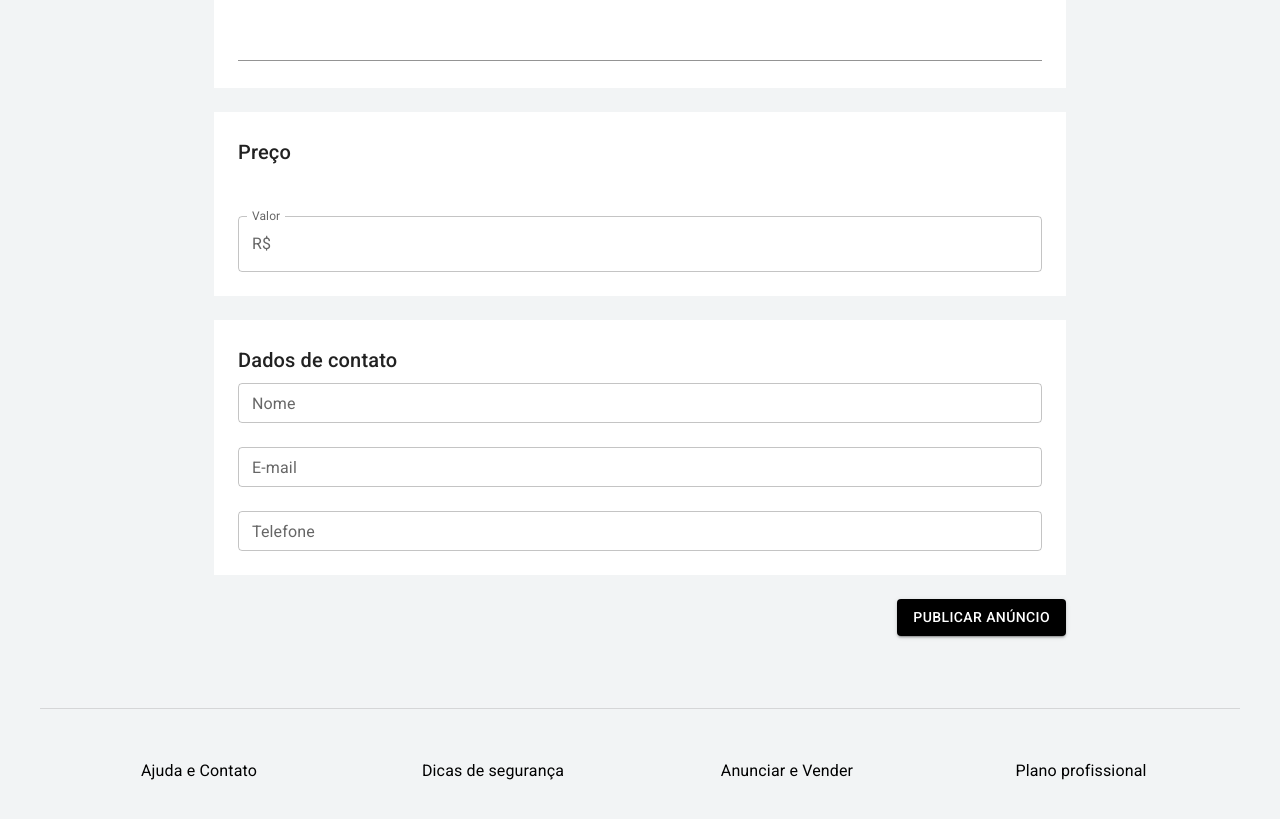
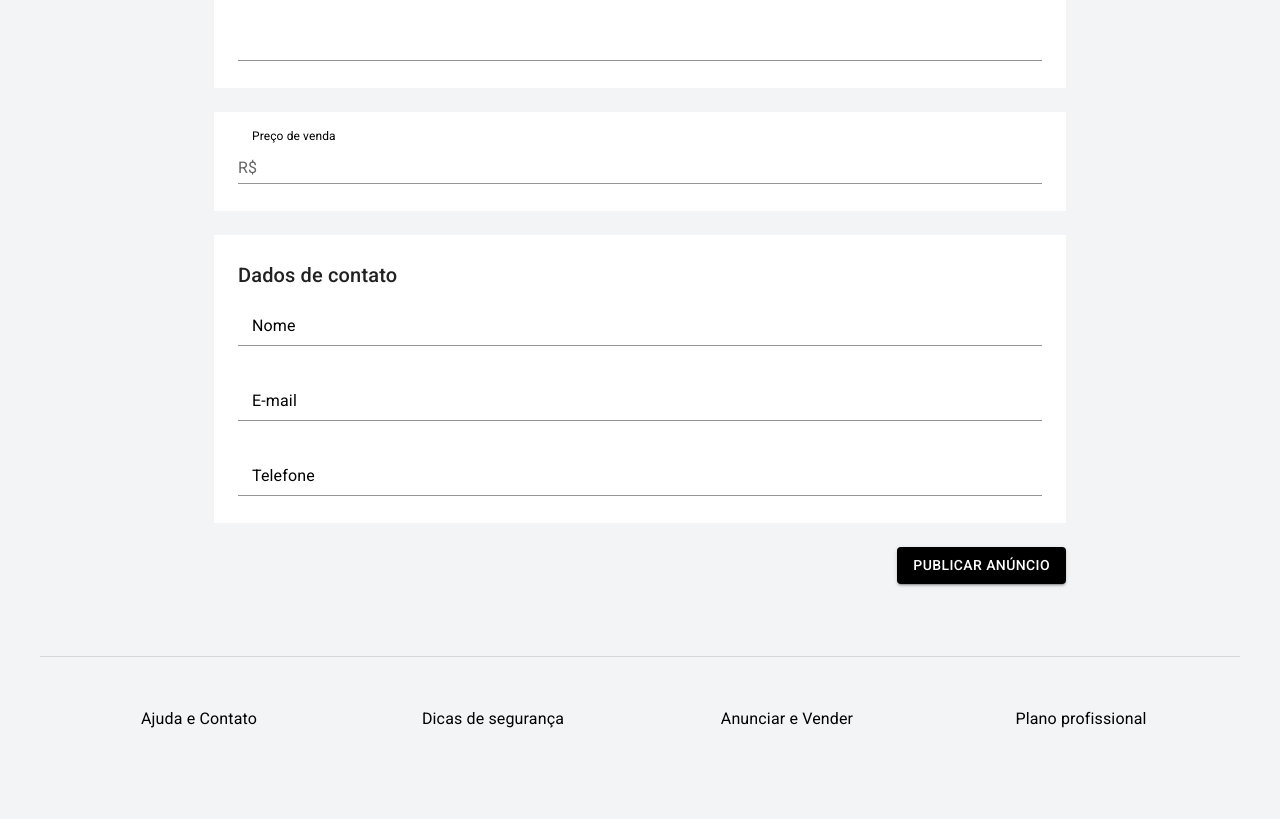
Before and after one commit to ericlesbrum/Projeto-Anunx, a Next.js app: page /user/publish in a window 1280 px wide. Shown: the part 900-1719 px from the top of the page. After the commit the page ends 1681 px from the top, so only its background shows below. Built offline with nearby package versions, Linux system fonts and the light colour scheme.

Commit message:
Validação dos campos preço, nome, email

```diff
--- a/pages/user/publish.js
+++ b/pages/user/publish.js
@@ -29,6 +29,10 @@ let validateSchema = yup.object({
     title: yup.string().min(6, 'Escreva um título maior').max(100, 'Título muito grande').required('Campo obrigatório'),
     category: yup.string().required('Campo obrigatório'),
     description: yup.string().min(50, 'Escreva uma descrição com pelo menos 50  caracteres.').required('Campo obrigatório'),
+    price: yup.number().required('Campo obrigatório'),
+    email: yup.string().email("Digite um e-mail válido").required('Campo obrigatório'),
+    name: yup.string().required('Campo obrigatório'),
+    phone: yup.number().required('Campo obrigatório'),
 });
 
 const Publish = () => {
@@ -59,6 +63,10 @@ const Publish = () => {
                     title: '',
                     category: '',
                     description: '',
+                    price: '',
+                    email: '',
+                    name: '',
+                    phone: ''
                 }}
                 validationSchema={validateSchema}
                 onSubmit={(values) => {
@@ -108,14 +116,14 @@ const Publish = () => {
                                         </FormControl>
                                         <br /><br />
                                         <FormControl error={errors.category} fullWidth>
-                                            <InputLabel sx={{
+                                            <InputLabel id='category-select' sx={{
                                                 fontWeight: 400,
                                                 color: theme.palette.primary.main
                                             }}>Categoria</InputLabel>
                                             <Select
+                                                labelId="category-select"
                                                 name="category"
                                                 value={values.category}
-                                                fullWidth
                                                 onChange={handleChange}
                                             >
                                                 <MenuItem value="Bebê e Criança">Bebê e Criança</MenuItem>
@@ -205,6 +213,7 @@ const Publish = () => {
                                                 multiline
                                                 rows={6}
                                                 variant="outlined"
+                                                onChange={handleChange}
                                             />
                                             <FormHelperText>
                                                 {errors.description}
@@ -219,16 +228,20 @@ const Publish = () => {
                                             theme.spacing(3)
                                         )}
                                     >
-                                        <Typography component="h6" variant="h6" color="textPrimary">
-                                            Preço
-                                        </Typography>
-                                        <br /><br />
-                                        <FormControl variant="outlined" fullWidth>
-                                            <InputLabel>Valor</InputLabel>
-                                            <OutlinedInput
+                                        <FormControl error={errors.price} fullWidth>
+                                            <InputLabel sx={{
+                                                fontWeight: 400,
+                                                color: theme.palette.primary.main
+                                            }}>Preço de venda</InputLabel>
+                                            <Input
+                                                name='price'
                                                 startAdornment={<InputAdornment position="start">R$</InputAdornment>}
-                                                label="Valor"
+                                                variant="outlined"
+                                                onChange={handleChange}
                                             />
+                                            <FormHelperText>
+                                                {errors.price}
+                                            </FormHelperText>
                                         </FormControl>
                                     </Box>
                                 </Container>
@@ -242,23 +255,50 @@ const Publish = () => {
                                         <Typography component="h6" variant="h6" color="textPrimary" gutterBottom>
                                             Dados de contato
                                         </Typography>
-                                        <TextField
-                                            label="Nome"
-                                            size='small'
-                                            variant="outlined"
-                                            fullWidth />
+                                        <FormControl error={errors.name} fullWidth>
+                                            <InputLabel sx={{
+                                                fontWeight: 400,
+                                                color: theme.palette.primary.main
+                                            }}>Nome</InputLabel>
+                                            <Input
+                                                name='name'
+                                                variant="outlined"
+                                                onChange={handleChange}
+                                            />
+                                            <FormHelperText>
+                                                {errors.name}
+                                            </FormHelperText>
+                                        </FormControl>
                                         <br /><br />
-                                        <TextField
-                                            label="E-mail"
-                                            size='small'
-                                            variant="outlined"
-                                            fullWidth />
+                                        <FormControl error={errors.email} fullWidth>
+                                            <InputLabel sx={{
+                                                fontWeight: 400,
+                                                color: theme.palette.primary.main
+                                            }}>E-mail</InputLabel>
+                                            <Input
+                                                name='email'
+                                                variant="outlined"
+                                                onChange={handleChange}
+                                            />
+                                            <FormHelperText>
+                                                {errors.email}
+                                            </FormHelperText>
+                                        </FormControl>
                                         <br /><br />
-                                        <TextField
-                                            label="Telefone"
-                                            size='small'
-                                            variant="outlined"
-                                            fullWidth />
+                                        <FormControl error={errors.phone} fullWidth>
+                                            <InputLabel sx={{
+                                                fontWeight: 400,
+                                                color: theme.palette.primary.main
+                                            }}>Telefone</InputLabel>
+                                            <Input
+                                                name='phone'
+                                                variant="outlined"
+                                                onChange={handleChange}
+                                            />
+                                            <FormHelperText>
+                                                {errors.phone}
+                                            </FormHelperText>
+                                        </FormControl>
                                     </Box>
                                 </Container>
 
```
